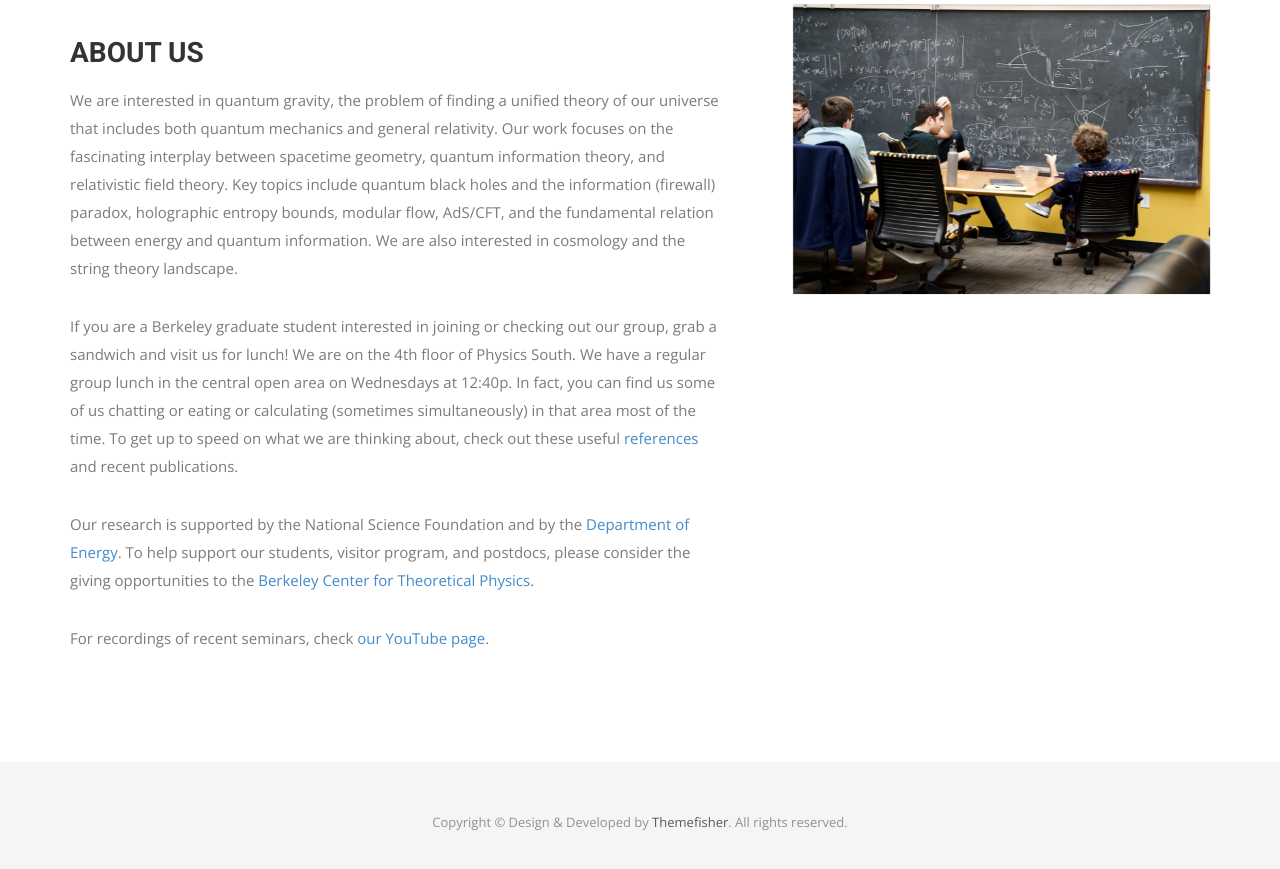
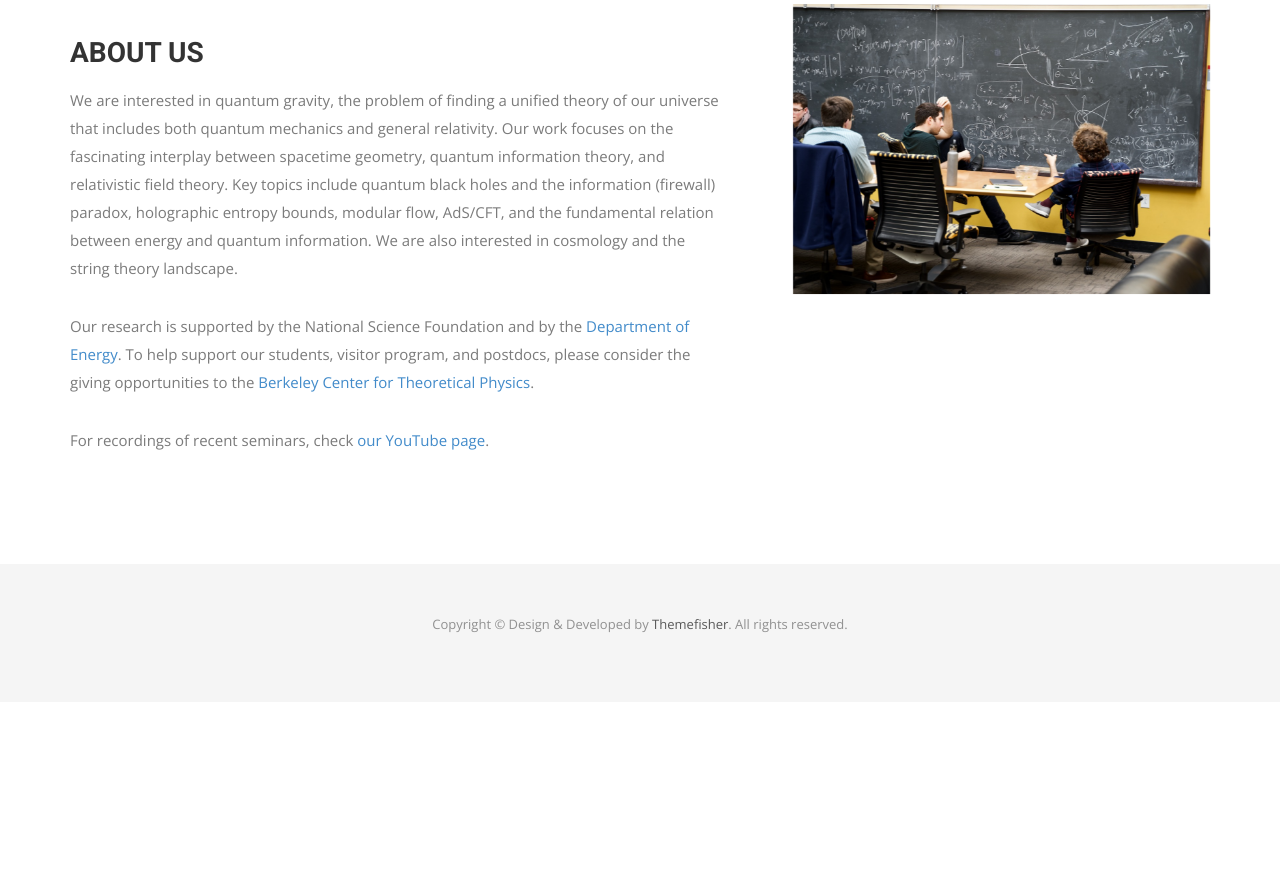
Before and after one commit to bousso-group/bousso-group.github.io, a Jekyll site: the page built from index.html, in a window 1280 px wide and 900 px high, scrolled down 874 px. Shown: the top 869 px of the window. Built offline with Jekyll 4.4.1, drawn with Linux system fonts in a browser that asks for light colours; nearby versions of some CDN libraries; some web fonts are replaced; after the commit the page ends 1576 px from its top, so only the background shows below that.

Commit message:
Update index.html

```diff
--- a/index.html
+++ b/index.html
@@ -30,9 +30,7 @@ permalink: /
           </div>
           <p>We are interested in quantum gravity, the problem of finding a unified theory of our universe that includes both quantum mechanics and general relativity. Our work focuses on the fascinating interplay between spacetime geometry, quantum information theory, and relativistic field theory. Key topics include quantum black holes and the information (firewall) paradox, holographic entropy bounds, modular flow, AdS/CFT, and the fundamental relation between energy and quantum information. We are also interested in cosmology and the string theory landscape.</p>
 
-          <p>If you are a Berkeley graduate student interested in joining or checking out our group, grab a sandwich and visit us for lunch! We are on the 4th floor of Physics South. We have a regular group lunch in the central open area on Wednesdays at 12:40p. In fact, you can find us some of us chatting or eating or calculating (sometimes simultaneously) in that area most of the time. To get up to speed on what we are thinking about, check out these useful <a href="/research">references</a> and recent publications.</p>
-
-          <p> Our research is supported by the National Science Foundation and by the <a href="https://sites.google.com/view/geoflow/home">Department of Energy</a>. To help support our students, visitor program, and postdocs, please consider the giving opportunities to the <a href="http://ctp.berkeley.edu/giving.html">Berkeley Center for Theoretical Physics</a>.</p>
+           <p> Our research is supported by the National Science Foundation and by the <a href="https://sites.google.com/view/geoflow/home">Department of Energy</a>. To help support our students, visitor program, and postdocs, please consider the giving opportunities to the <a href="http://ctp.berkeley.edu/giving.html">Berkeley Center for Theoretical Physics</a>.</p>
 
           <p>For recordings of recent seminars, check <a href="https://www.youtube.com/channel/UCBpJej3l8l7mM594oKUxgxA">our YouTube page</a>.</p>
 
```
